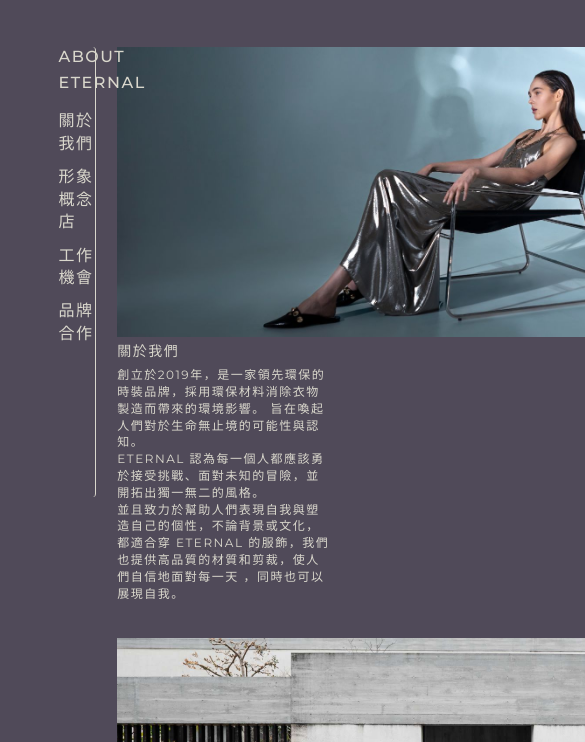
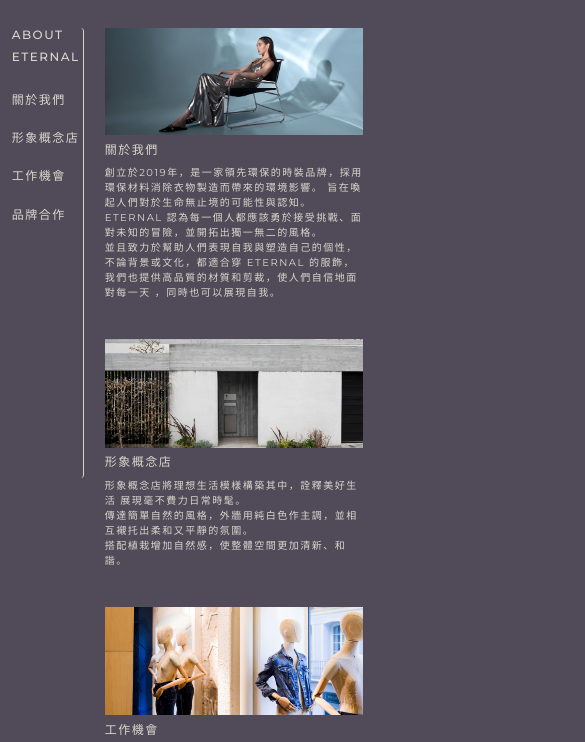
Before and after one commit to zoey03yang/ETERNAL, a plain HTML site: page about.html in a window 390 px wide. Shown: the part 63-805 px from the top of the page, 585 px wide, since content can reach past the window. Drawn offline with nearby package versions, Linux system fonts and the light colour scheme.

Commit message:
ETERNAL_08

```diff
--- a/about_style.css
+++ b/about_style.css
@@ -395,7 +395,7 @@
   .about_eternal_all{
     width: 70%;
     margin: auto;
-    padding-top: 50px;
+    padding-top: 5%;
   }
   .title h2{
     font-size: 16px;
@@ -421,13 +421,11 @@
     color: #D9D7CC;
     text-decoration: underline;
   }
-  #about_pic01{
-    width: 700px;
-  }
+  #about_pic01
   #about_pic02,
   #about_pic03,
   #about_pic04{
-    width: 700px;
+    width: 100%;
   }
   #about_pic01 img,
   #about_pic02 img,
@@ -466,3 +464,41 @@
     background-color: #D9D7CC;
     color: #504A59;
   }
+  @media screen and (max-width:1024px){
+    .about_eternal_all {
+      width: 85%;
+    }
+  }
+  @media screen and (max-width:768px){
+    .about_eternal_all {
+      width: 90%;
+      margin-top: 3%;
+      margin-left:3%;
+    }
+    .title h2 {
+      font-size: 12px;
+    }
+    .list-group-item-action {
+      font-size: 12px;
+    }
+  }
+  @media screen and (max-width:500px){
+    .about_eternal_all {
+      width: 90%;
+      margin-top: 3%;
+      margin-left:3%;
+    }
+    .col-4{
+      width: 25%;
+    }
+    .col-8{
+      width: 75%;
+    }
+    .title_text {
+      font-size: 12px;
+    }
+    .about_text {
+      font-size: 10px;
+      line-height: normal;
+    }
+  }
```
Also changed, not shown: how_to_buy_style.css (+26 -0 lines).
